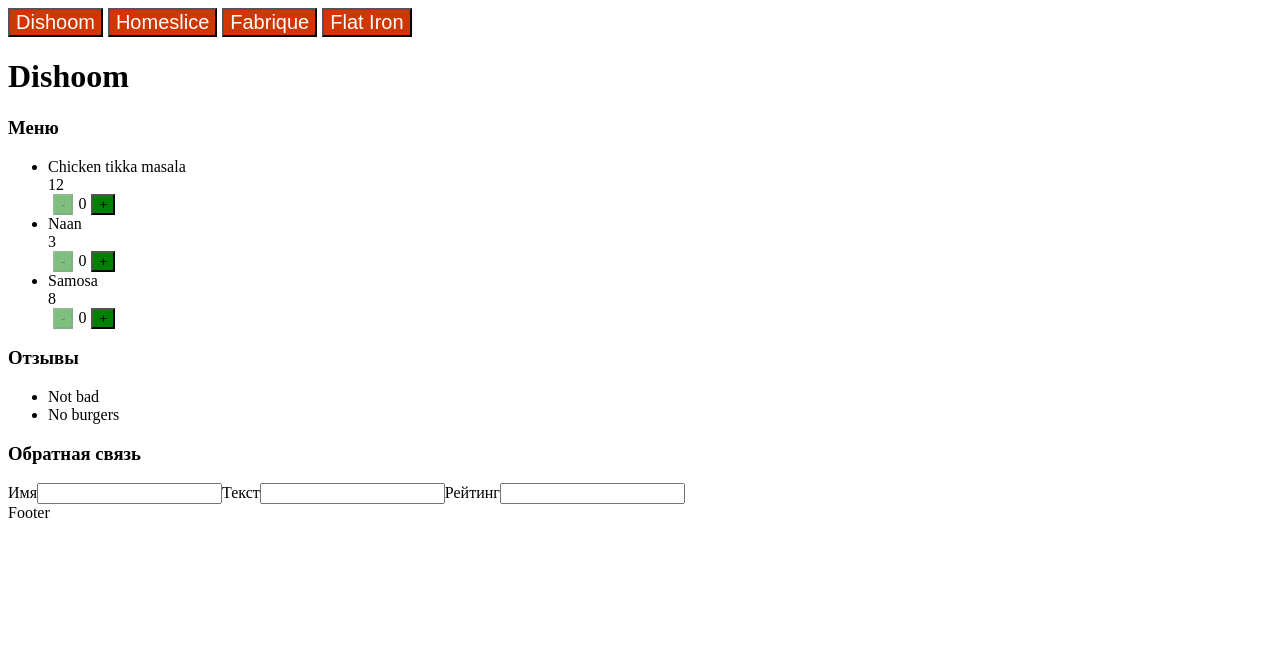
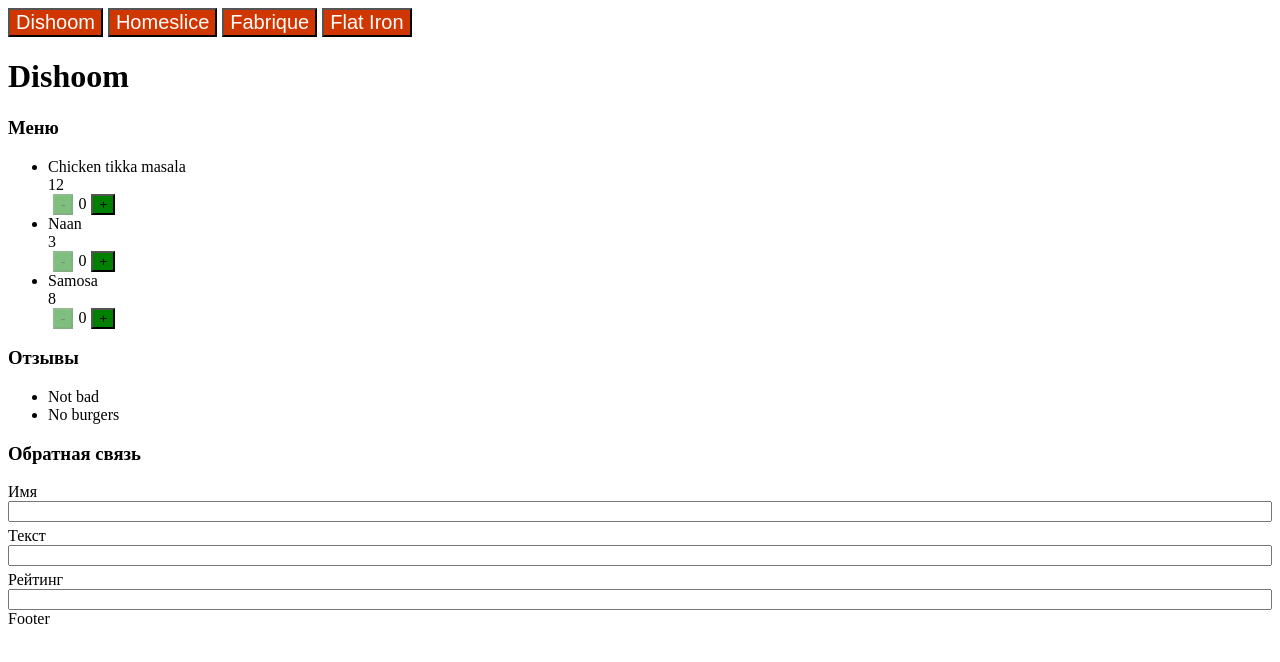
Before and after one commit to krparen/react-course-homeworks, a React (Vite) app: page / in a window 1280 px wide. Shown: the top 662 px of the page. Built offline with nearby package versions, Linux system fonts and the light colour scheme.

Commit message:
lecture-4/hw added styles to form

```diff
--- a/src/components/review-form/component.jsx
+++ b/src/components/review-form/component.jsx
@@ -1,13 +1,28 @@
+import styles from "./styles.module.scss";
+
 export const ReviewForm = () => {
-    return <div>
+    return (
+        <div>
             <h3>Обратная связь</h3>
-        <form>
+            <form className={styles.root}>
+                <div className={styles.field}>
                     <label htmlFor="name">Имя</label>
                     <input type="text" id="name"/>
+                </div>
+                <div className={styles.field}>
                     <label htmlFor="text">Текст</label>
                     <input type="text" id="text"/>
+                </div>
+                <div className={styles.field}>
                     <label htmlFor="rating">Рейтинг</label>
-            <input type="text" id="rating"/>
+                    <input
+                        type="number"
+                        id="rating"
+                        min={1}
+                        max={5}
+                    />
+                </div>
             </form>
         </div>
+    )
 }
--- /dev/null
+++ b/src/components/review-form/styles.module.scss
@@ -0,0 +1,13 @@
+.root {
+  display: flex;
+  flex-direction: column;
+}
+
+.field {
+  display: flex;
+  flex-direction: column;
+
+  &:not(:last-child) {
+    margin-bottom: 5px;
+  }
+}
```
Lines whose indentation alone changed are shown as unchanged.
